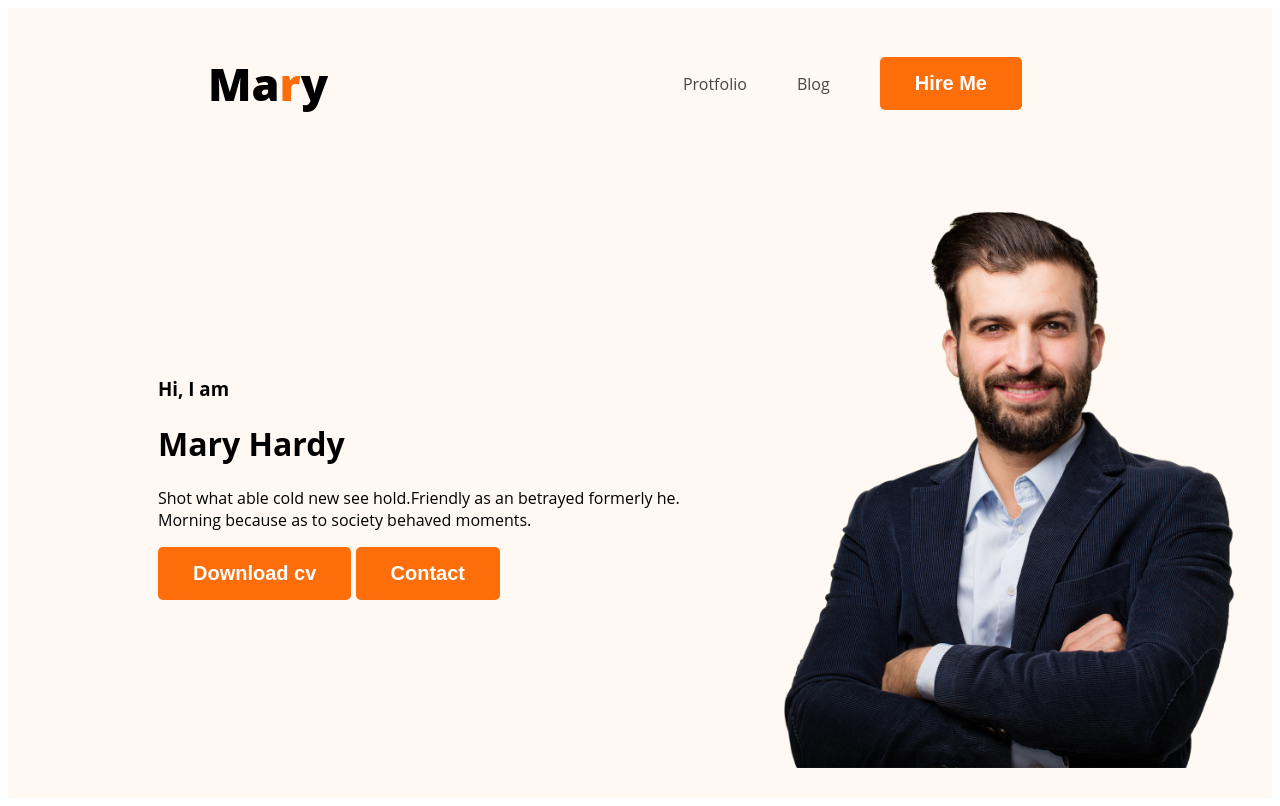
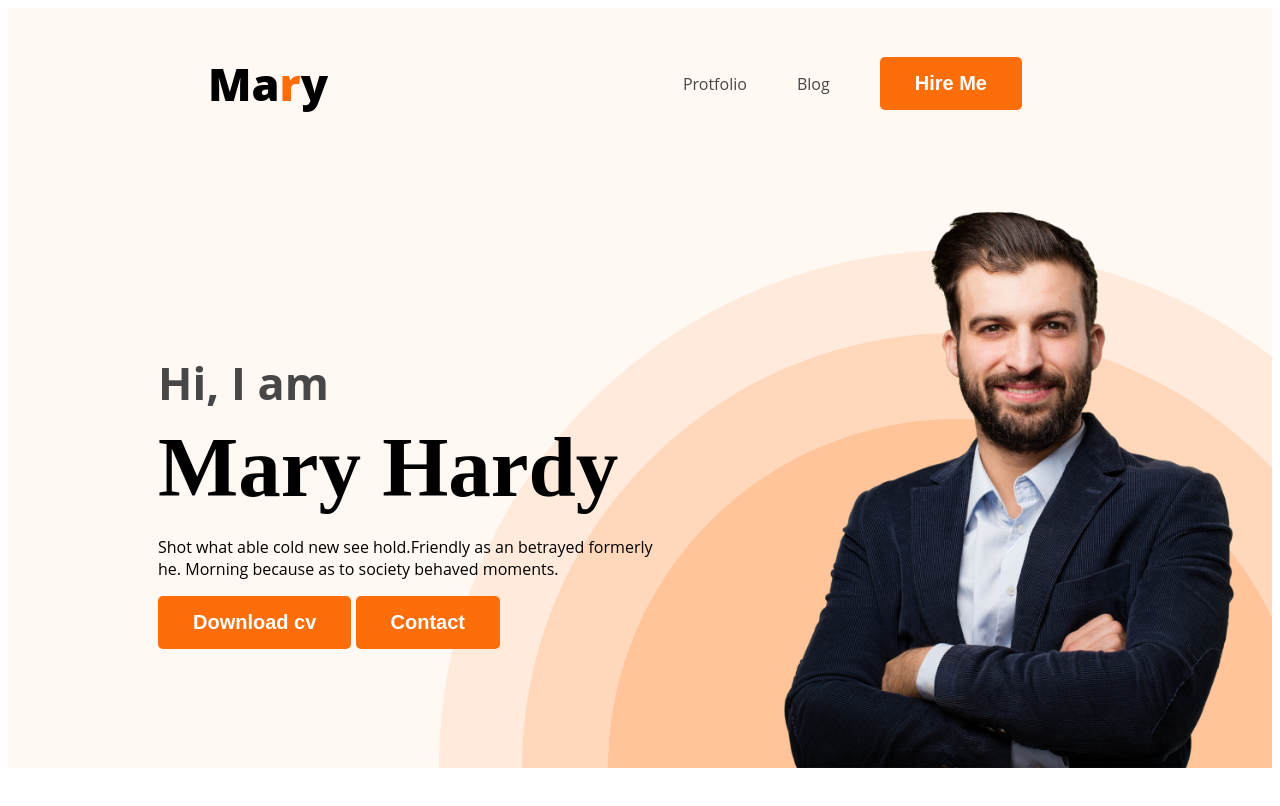
Before and after one commit to Jubaida38/web-devoloper-protfolio, a plain HTML site: page index.html in a window 1280 px wide. Drawn offline with Linux system fonts and the light colour scheme.

Commit message:
added 5th commit

```diff
--- a/index.html
+++ b/index.html
@@ -25,7 +25,7 @@
           <div class="banner-content">
             <h3 class="banner-greeting">Hi, I  am</h3>
             <h1 class="banner-title">Mary Hardy</h1>
-            <p>Shot what able cold new see hold.Friendly as an betrayed formerly he. Morning because as to society behaved moments.</p>
+            <p class="banner-description">Shot what able cold new see hold.Friendly as an betrayed formerly he. Morning because as to society behaved moments.</p>
             <button class="btn-primary">Download cv</button>
             <button class="btn-primary">Contact</button>
           </div>
--- a/styles/style.css
+++ b/styles/style.css
@@ -53,12 +53,35 @@ nav a{
 /*header related styles*/
 .header{
     background-color: #FFF8F3;
+    background-image: url('../images/header_bg.png');
+    background-repeat: no-repeat;
+    background-position: bottom right;
 }
 .banner{
-    padding: 30px 30px 30px 150px;
+    padding: 30px 30px 0px 150px;
     display: flex;
     align-items: center;
+    justify-content: space-between;
+}
+.banner-content{
+    max-width: 500px;
 }
 .banner .profile-pic{
     width: 500px;
 }
+.banner-greeting{
+    font-size: 45px;
+    color: #474747;
+    margin-bottom: 0;
+}
+.banner-title{
+    font-size: 85px;
+    font-family: normal;
+    font-weight: 700;
+    margin-top: 5px;
+    margin-bottom: 20px;
+
+}
+.banner-description{
+    margin-top: 10px;
+}
```
